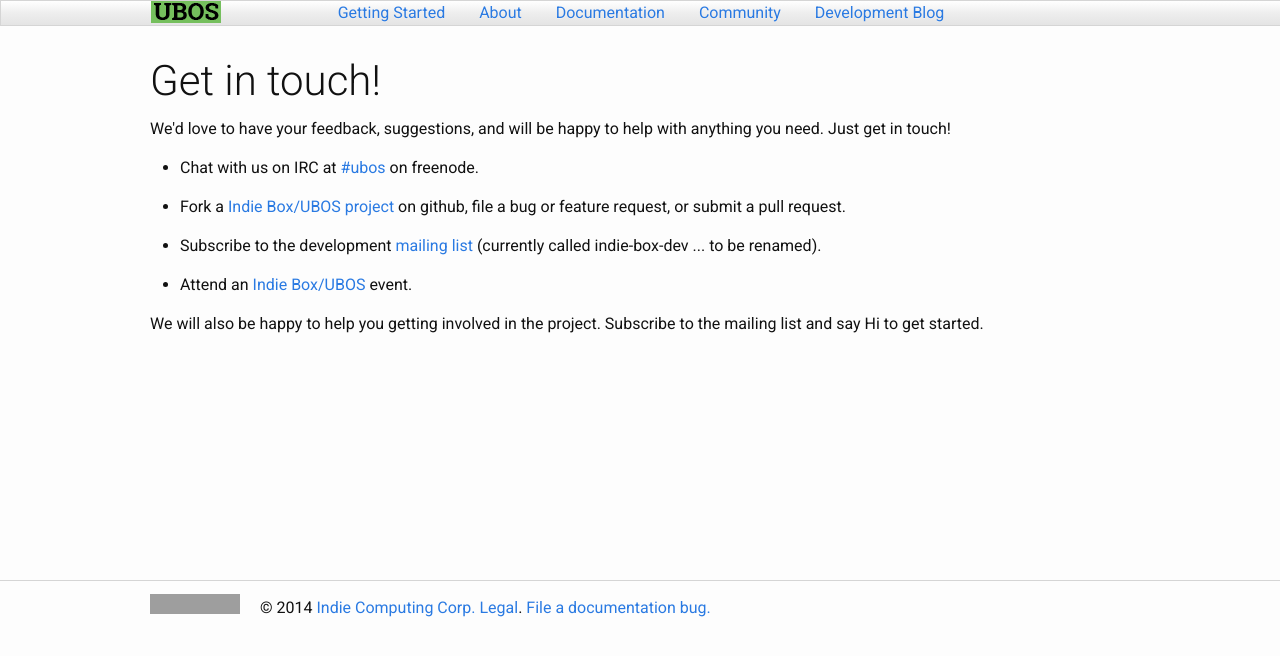
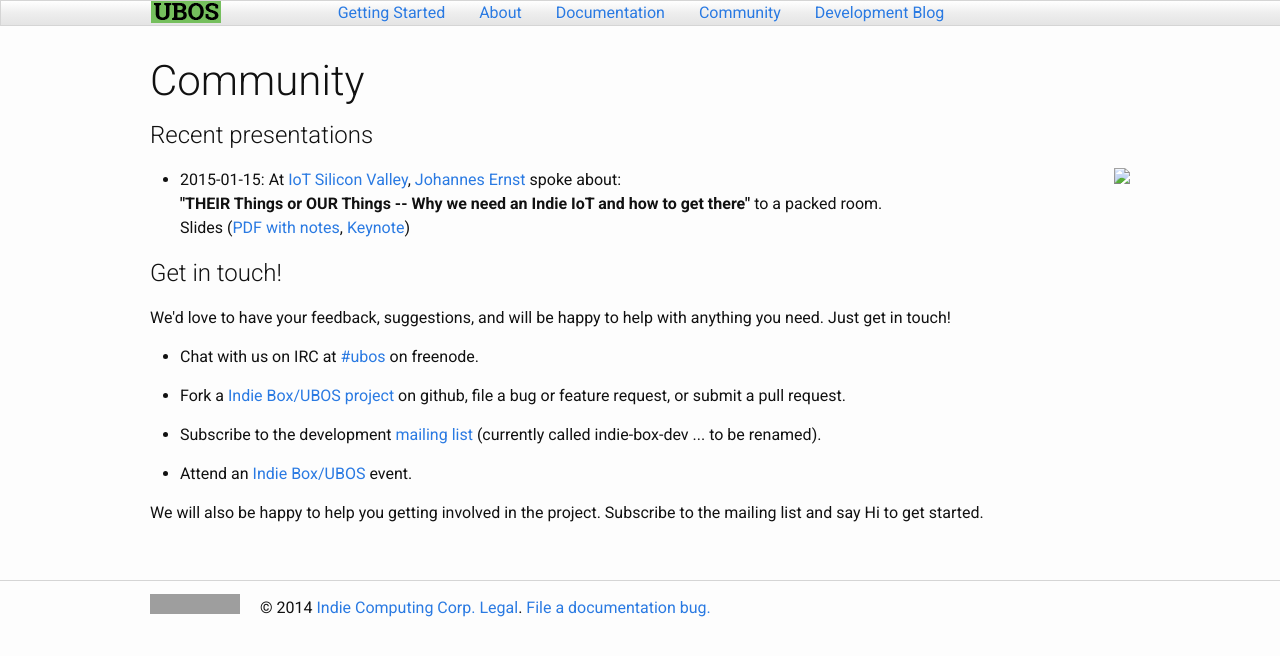
Before and after one commit to uboslinux/ubos-docs, a Jekyll site: the page built from jekyll/community/index.html, in a window 1280 px wide. Shown: the top 656 px of the page. Built offline with Jekyll 4.4.1, drawn with Linux system fonts in a browser that asks for light colours; grey boxes are pictures that could not be loaded.

Commit message:
Added Indie IoT meeting materials

```diff
--- a/jekyll/community/index.html
+++ b/jekyll/community/index.html
@@ -1,7 +1,22 @@
 ---
 layout: page
-title: Get in touch!
+title: Community
 ---
+
+<h2>Recent presentations</h2>
+
+<ul>
+ <li><a href="/files/2015-01-20-Indie-IoT-Johannes-Ernst-photo-large.jpg"><img
+     src="/files/2015-01-20-Indie-IoT-Johannes-Ernst-photo-small.jpg" style="float: right"></a>
+ 2015-01-15: At <a href="http://www.meetup.com/IoTSiliconValley/">IoT Silicon Valley</a>,
+     <a href="http://upon2020.com/">Johannes Ernst</a> spoke about:<br>
+     <strong>"THEIR Things or OUR Things -- Why we need an Indie IoT and how to get
+     there"</strong> to a packed room.<br>
+     Slides (<a href="/files/2015-01-20-Indie-IoT-Johannes-Ernst.pdf">PDF with notes</a>,
+<a href="/files/2015-01-20-Indie-IoT-Johannes-Ernst.key.zip">Keynote</a>)</li>
+</ul>
+
+<h2>Get in touch!</h2>
 
 <p>We'd love to have your feedback, suggestions, and will be happy to help with anything you need.
 Just get in touch!</p>
```
Also changed, not shown: files/2015-01-20-Indie-IoT-Johannes-Ernst-photo-large.jpg (added), files/2015-01-20-Indie-IoT-Johannes-Ernst-photo-small.jpg (added), 2 other files.
